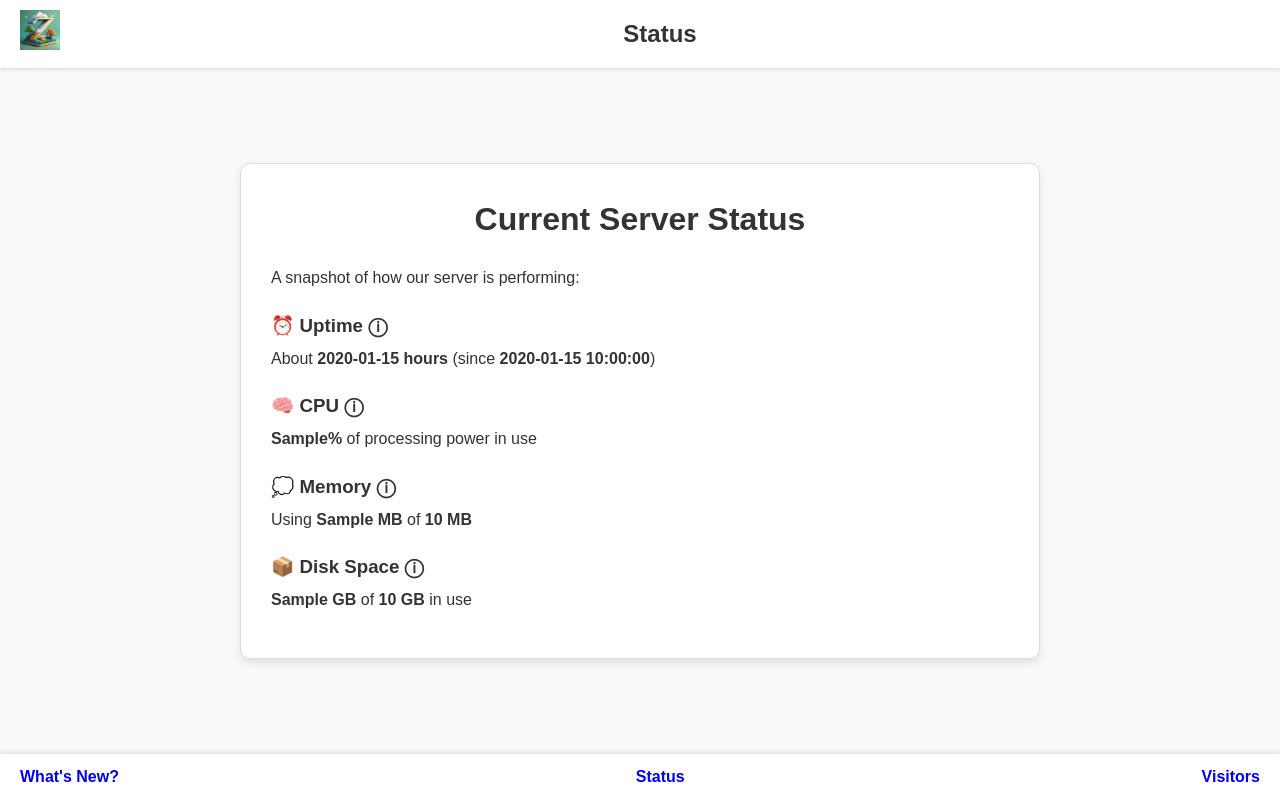
After one commit to jithusunny/zuperb, a FastAPI app: template app/templates/server_status.html in a window 1280 px wide. The commit adds this page. Run offline with FastAPI, Linux system fonts and the light colour scheme; the template is opened without the code that fills it: most values are stand-ins (such as "Sample title", 1, 10 or a date in 2020).

Commit message:
add system status

```diff
--- a/app/main.py
+++ b/app/main.py
@@ -1,5 +1,9 @@
+import time
 import arrow
 import random
+import psutil
+from datetime import datetime
+
 from app.data.quotes import QUOTES
 from fastapi import FastAPI, Request, Depends
 from fastapi.responses import HTMLResponse
@@ -95,3 +99,31 @@ async def quotes(request: Request, db=Depends(get_db)):
     log_visitor(request, db, page="Quotes")
     random_quote = random.choice(QUOTES)
     return templates.TemplateResponse("quotes.html", {"request": request, "quote": random_quote})
+
+@app.get("/server-status", response_class=HTMLResponse)
+async def server_status(request: Request, db=Depends(get_db)):
+    boot_time = psutil.boot_time()
+    uptime_seconds = time.time() - boot_time
+    uptime_hours = int(uptime_seconds // 3600)
+
+    start_time_formatted = datetime.fromtimestamp(boot_time).strftime("%b %d, %I:%M %p")
+
+    cpu_usage = psutil.cpu_percent(interval=1)
+    memory = psutil.virtual_memory()
+    memory_used = int(memory.used / (1024**2))
+    memory_total = int(memory.total / (1024**2))
+    disk = psutil.disk_usage('/')
+    disk_total = disk.total / (1024**3)
+    disk_used = disk.used / (1024**3)
+
+    status = {
+        "uptime_hours": uptime_hours,
+        "start_time_formatted": start_time_formatted,
+        "cpu_usage": f"{cpu_usage:.1f}",
+        "memory_total": memory_total,
+        "memory_used": memory_used,
+        "disk_total": f"{disk_total:.1f}",
+        "disk_used": f"{disk_used:.1f}",
+    }
+
+    return templates.TemplateResponse("server_status.html", {"request": request, "status": status})
--- a/app/static/css/global.css
+++ b/app/static/css/global.css
@@ -224,8 +224,7 @@ tr:nth-child(even) {
     background-color: #fff;
     box-shadow: 0 -2px 4px rgba(0, 0, 0, 0.1);
     display: flex;
-    justify-content: space-between; /* Ensure links are spaced at edges */
-    align-items: center; /* Vertically align links */
+    align-items: center; /* Vertically center items */
     padding: 10px 20px;
     font-size: 0.9rem;
     position: sticky;
@@ -233,7 +232,11 @@ tr:nth-child(even) {
     left: 0;
     right: 0;
     z-index: 1000;
-    white-space: nowrap; /* Prevent links from wrapping */
+    white-space: nowrap;
+}
+
+.footer-center {
+    margin: 0 auto; /* This pushes the center link to the middle */
 }
 
 .footer a {
--- a/app/templates/base.html
+++ b/app/templates/base.html
@@ -27,6 +27,9 @@
         <div class="footer-left">
             <a href="/updates">What's New?</a>
         </div>
+        <div class="footer-center">
+            <a href="/server-status">Status</a>
+        </div>
         <div class="footer-right">
             <a href="/stats">Visitors</a>
         </div>
--- /dev/null
+++ b/app/templates/server_status.html
@@ -0,0 +1,44 @@
+{% extends "base.html" %}
+
+{% block title %}System Status - Zuperb{% endblock %}
+{% block header_title %}Status{% endblock %}
+
+{% block content %}
+<div class="centered-card">
+    <h2 style="text-align:center;">Current Server Status</h2>
+    <p style="margin-bottom: 20px;">A snapshot of how our server is performing:</p>
+
+    <h3 style="margin-bottom:5px; margin-top:20px;">
+        ⏰ Uptime
+        <span title="How long the server has been running since it was started.">&#9432;</span>
+    </h3>
+    <p style="margin-top:0;">
+        About <strong>{{ status.uptime_hours }} {{ 'hour' if status.uptime_hours == 1 else 'hours' }}</strong>
+        (since <strong>{{ status.start_time_formatted }}</strong>)
+    </p>
+
+    <h3 style="margin-bottom:5px; margin-top:20px;">
+        🧠 CPU
+        <span title="The server's processing power usage.">&#9432;</span>
+    </h3>
+    <p style="margin-top:0;">
+        <strong>{{ status.cpu_usage }}%</strong> of processing power in use
+    </p>
+
+    <h3 style="margin-bottom:5px; margin-top:20px;">
+        💭 Memory
+        <span title="The server’s memory usage (like your computer's RAM).">&#9432;</span>
+    </h3>
+    <p style="margin-top:0;">
+        Using <strong>{{ status.memory_used }} MB</strong> of <strong>{{ status.memory_total }} MB</strong>
+    </p>
+
+    <h3 style="margin-bottom:5px; margin-top:20px;">
+        📦 Disk Space
+        <span title="Total storage space and how much is currently used.">&#9432;</span>
+    </h3>
+    <p style="margin-top:0;">
+        <strong>{{ status.disk_used }} GB</strong> of <strong>{{ status.disk_total }} GB</strong> in use
+    </p>
+</div>
+{% endblock %}
--- a/requirements.txt
+++ b/requirements.txt
@@ -4,3 +4,4 @@ jinja2
 sqlalchemy
 arrow
 user-agents
+psutil
```
